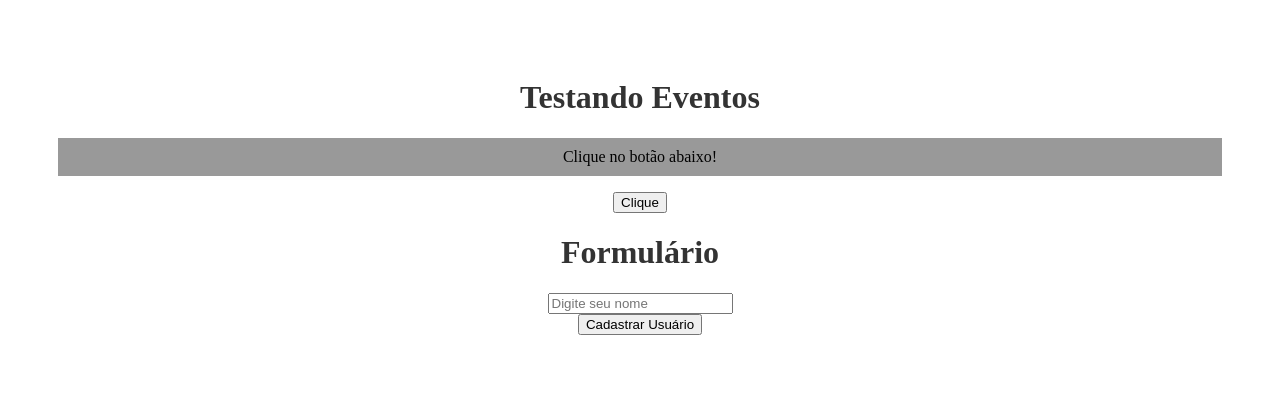
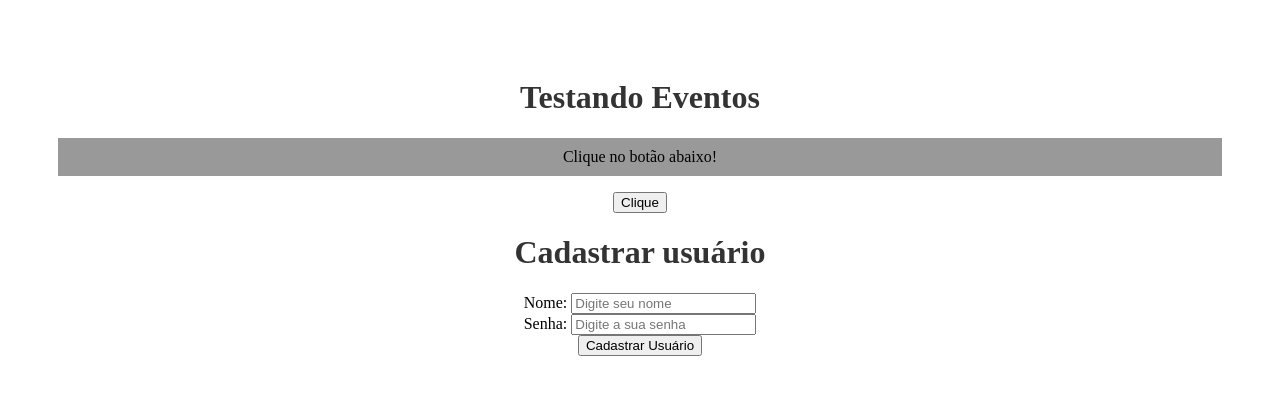
Before and after one commit to RubensLFerreira/my-project, a React (Create React App) app: page / in a window 1280 px wide. Shown: the top 394 px of the page. Built offline with nearby package versions, Linux system fonts and the light colour scheme.

Commit message:
Aprendendo useState

```diff
--- a/src/components/Form.js
+++ b/src/components/Form.js
@@ -1,27 +1,48 @@
+import { useState } from "react";
+
 function Form() {
-
   function cadastrarUsuario(e) {
-    e.preventDefault() //Usado para nn envia diretamente o evento
-    var id = document.getElementById("id").value;
-    var idNovo = String(id)
-    console.log(idNovo)
+    e.preventDefault(); //Usado para nn envia diretamente o evento
+    console.log(`Usuário: ${name} foi cadastrado com a senha ${password}`);
   }
-
-
+  // O nome do atributo que vou resgatar e o nome que vou alterar
+  const { name, setName } = useState();
+  const { password, setPassword } = useState();
 
   return (
-    <>
-      <h1>Formulário</h1>
+    <div>
+      <h1>Cadastrar usuário</h1>
       <form onSubmit={cadastrarUsuario}>
         <div>
-          <input id="id" type="text" placeholder="Digite seu nome"></input>
+          <label htmlFor="name">Nome: </label>
+          <input
+            type="text"
+            id="name"
+            name="name"
+            placeholder="Digite seu nome"
+            onChange={(e) => setName(e.target.value)}
+            //A cada letra que eu digite ela vai mudar no State
+            // Vamos usa essa function para setar o name
+          />
         </div>
+
+        <div>
+          <label htmlFor="password">Senha: </label>
+          <input
+            type="password"
+            id="password"
+            name="password"
+            placeholder="Digite a sua senha"
+            onChange={(e) => setPassword(e.target.value)}
+          />
+        </div>
+
         <div>
           <input type="submit" value="Cadastrar Usuário"></input>
         </div>
       </form>
-    </>
-  )
+    </div>
+  );
 }
 
-export default Form
+export default Form;
```
